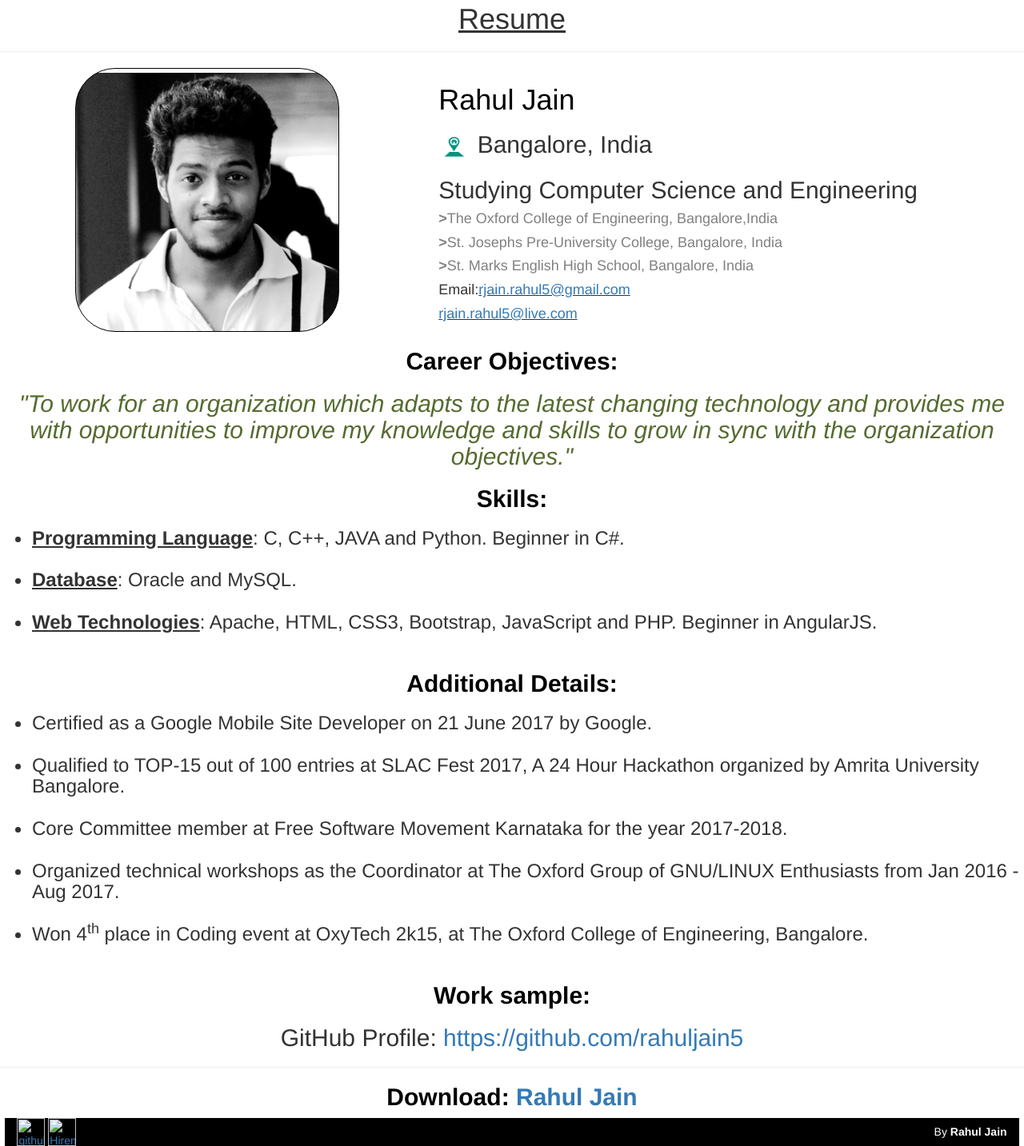
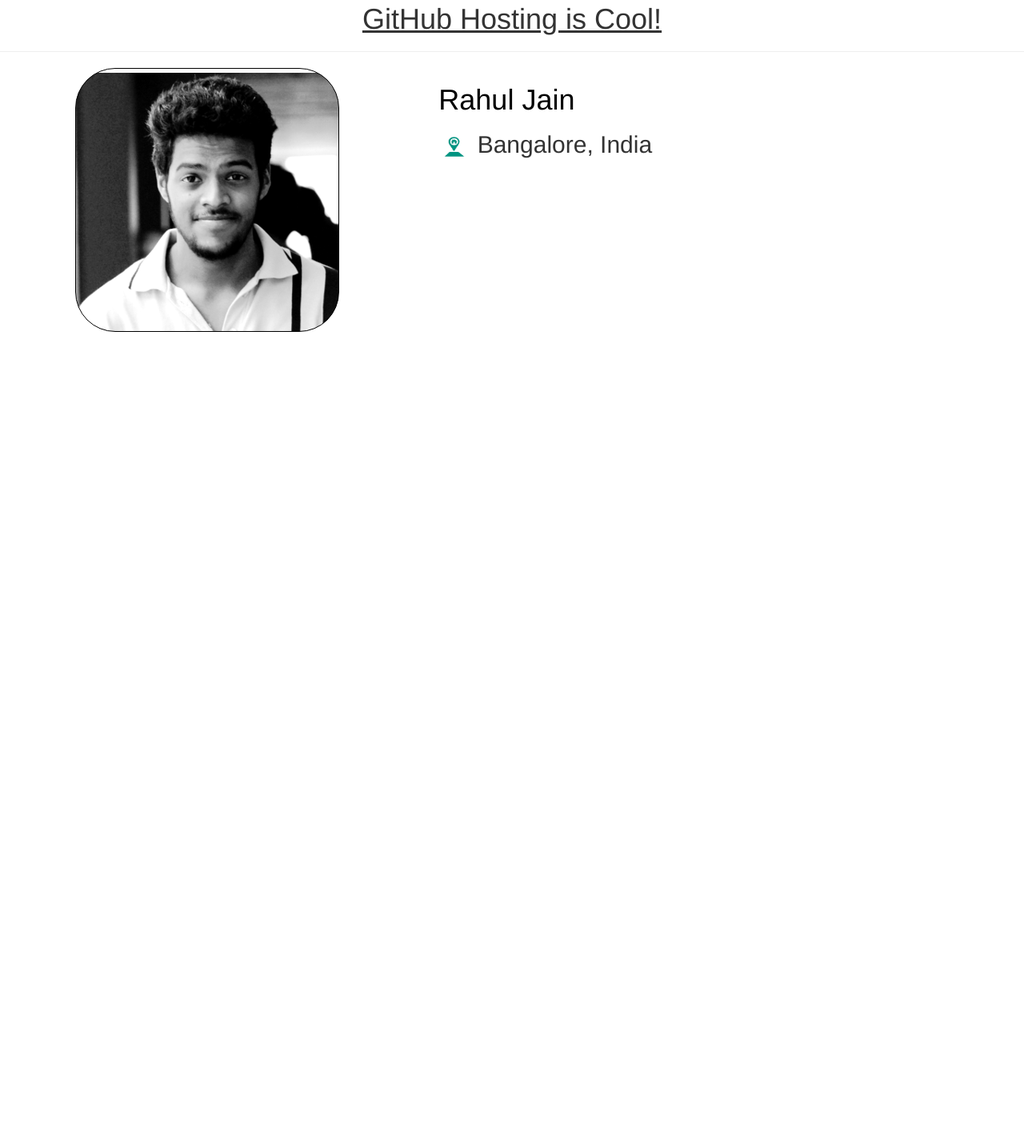
Before and after one commit to rahuljain5/rahuljain5, a plain HTML site: page index.html in a window 1280 px wide. Shown: the part 118-1551 px from the top of the page at 80% size. After the commit the page ends 800 px from the top, so only its background shows below. Drawn offline with nearby package versions, Linux system fonts and the light colour scheme.

Commit message:
Update index.html

```diff
--- a/index.html
+++ b/index.html
@@ -17,14 +17,14 @@ script src="https://ajax.googleapis.com/ajax/libs/jquery/3.2.1/jquery.min.js"></
 	</div>
 	 <div class="collapse navbar-collapse" id="myNavbar">
 <ul class="nav navbar-nav navbar-right navbar-text" style="color:white; font-size:34px;" >
-      <li><a href="index.html">Home</a></li>
-      <li><a href="contact.html">Contact</a></li>
-      <li><a href="adminpage.html">Admin</a></li>
-	  <li><a href="./dbms/">DBMS Project</a></li>
+      <li><a href="http://www.toce-results.cf">Home</a></li>
+      <li><a href="http://www.toce-results.cf/contact.html">Contact</a></li>
+      <li><a href="http://www.toce-results.cf/adminpage.html">Admin</a></li>
+	  <li><a href="http://www.toce-results.cf/dbms/">DBMS Project</a></li>
     </ul>
 	</div>
 </nav>
-<h1 style="text-align:center;"><u>Resume</u></h1>
+<h1 style="text-align:center;"><u>GitHub Hosting is Cool!</u></h1>
 <hr/>
 <div class="row">
 	<div class="col-md-1"></div>
@@ -34,39 +34,6 @@ script src="https://ajax.googleapis.com/ajax/libs/jquery/3.2.1/jquery.min.js"></
 	<div class="col-md-6">
 		<b><h1 style="color:black;">Rahul Jain</h1></b>
 		<h2><img src="loc.png" height="35px" width="40px"></img> Bangalore, India</h2>
-<h2>Studying Computer Science and Engineering</h2>
-		<h4 style="color:grey;"><b>></b>The Oxford College of Engineering, Bangalore,India</h4>
-		<h4 style="color:grey;"><b>></b>St. Josephs Pre-University College, Bangalore, India</h4>
-		<h4 style="color:grey;"><b>></b>St. Marks English High School, Bangalore, India</h4>
-		<h4>Email:<u><a href="mailto:rjain.rahul5@gmail.com">rjain.rahul5@gmail.com</a></u></h4>
-		<h4><u><a href="mailto:rjain.rahul5@live.com">rjain.rahul5@live.com</a></u></h4>
-
 	</div>
 </div>
-<h2 style="text-align:center; color:black;"><b>Career Objectives:</b></h2>
-<h2 style="text-align:center; color:darkolivegreen"><i>"To work for an organization which adapts to the latest changing technology and provides me with opportunities to improve my knowledge and skills to grow in sync with the organization objectives."</i></h2>
-<h2 style="text-align:center; color:black;"><b>Skills:</b></h2>
-<h3>
-<ul>
-	<li><u><b>Programming Language</b></u>: C, C++, JAVA and Python. Beginner in C#.</li><br/>
-	<li><u><b>Database</b></u>: Oracle and MySQL.</li><br/>
-	<li><u><b>Web Technologies</b></u>: Apache, HTML, CSS3, Bootstrap, JavaScript and PHP. Beginner in AngularJS.</li><br/>
-</ul>
-<h2 style="text-align:center; color:black;"><b>Additional Details:</b></h2>
-<h3><ul>
-	<li>Certified as a Google Mobile Site Developer on 21 June 2017 by Google.</li><br/>
-	<li>Qualified to TOP-15 out of 100 entries at SLAC Fest 2017, A 24 Hour Hackathon organized by Amrita University Bangalore.</li><br/>
-	<li>Core Committee member at Free Software Movement Karnataka for the year 2017-2018.</li><br/>
-	<li>Organized technical workshops as the Coordinator at The Oxford Group of GNU/LINUX Enthusiasts from Jan 2016 - Aug 2017.</li><br/>
-	<li>Won 4<sup>th</sup> place in Coding event at OxyTech 2k15, at The Oxford College of Engineering, Bangalore.</li><br/>
-</ul></h3>
-<h2 style="text-align:center; color:black;"><b>Work sample:</b></h2>
-<h2 style="text-align:center;">GitHub Profile:<a href="https://github.com/rahuljain5"> https://github.com/rahuljain5</a></h2>
-<hr/>
-<h2 style="text-align:center; color:black;"><b>Download: <a href="rj_resume.pdf">Rahul Jain</a></b></h2>
-<div class="footer container-fluid" style="background:black; width:99%; ">
-<a href="https://github.com/rahuljain5" ><img src="github_icon.png" alt="github logo" height="35px" width="35px" ></img></a>
-<a href="index.html" ><img src="hireme_icon.png" alt="Hireme logo" height="35px" width="35px" ></img></a>
-<h5 style="color:white; float:right;">By <b>Rahul Jain<b></h5>
-</div>
 </body>
```
